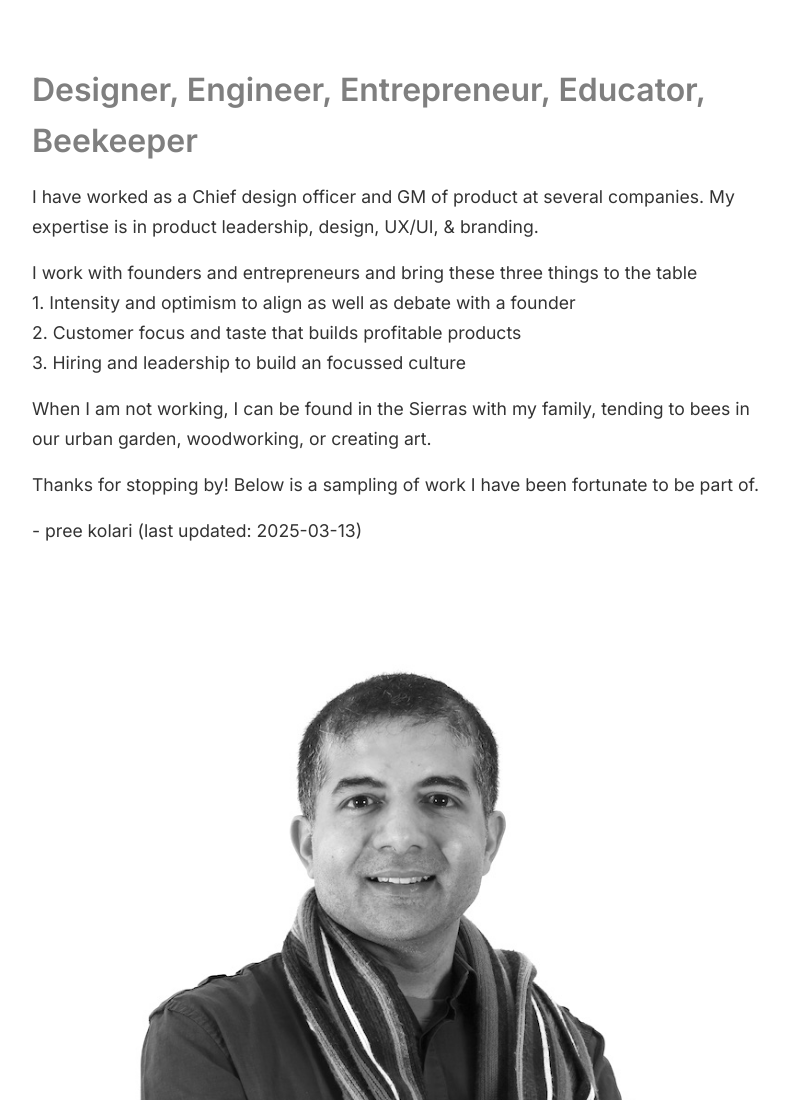
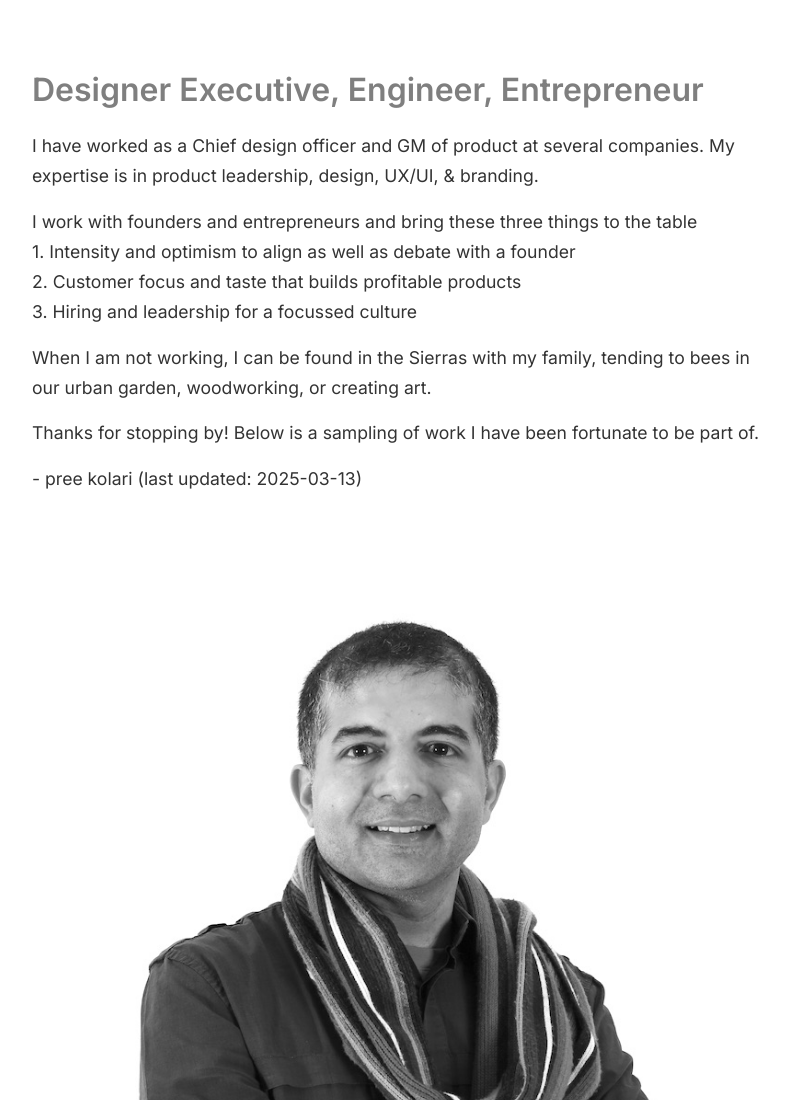
Before and after one commit to kolari/kolari.github.io, a plain HTML site: page index.html in a window 1280 px wide. Shown: the top 1100 px of the page, without its empty margins (240-1029 px from the left). Drawn offline with Linux system fonts and the light colour scheme.

Commit message:
Update index.html

```diff
--- a/index.html
+++ b/index.html
@@ -176,7 +176,7 @@
 </head>
 <body>
     <div class="header">
-        <h1>Designer, Engineer, Entrepreneur, Educator, Beekeeper</h1>
+        <h1>Designer Executive, Engineer, Entrepreneur</h1>
     </div>
     <div class="content">
         <p>
@@ -185,7 +185,8 @@
         <p>I work with founders and entrepreneurs and bring these three things to the table
             <br>1. Intensity and optimism to align as well as debate with a founder
             <br>2. Customer focus and taste that builds profitable products
-            <br>3. Hiring and leadership to build an focussed culture        </p>
+            <br>3. Hiring and leadership for a focussed culture
+        </p>
         <p>
             When I am not working, I can be found in the Sierras with my family, tending to bees in our urban garden, woodworking, or creating art.
         </p>
```
